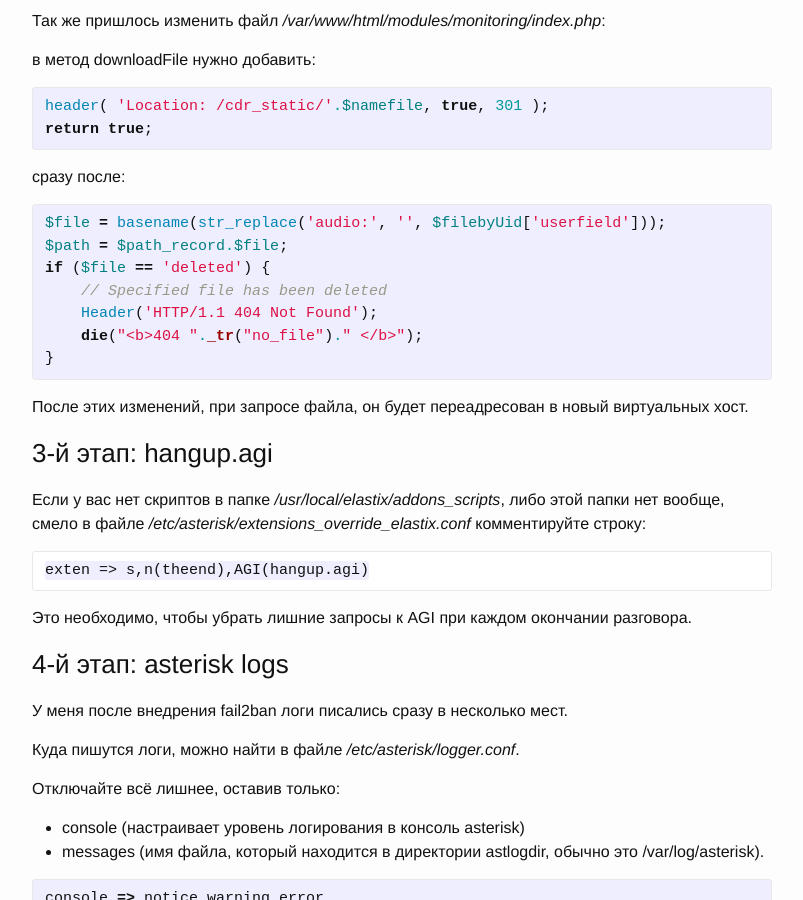
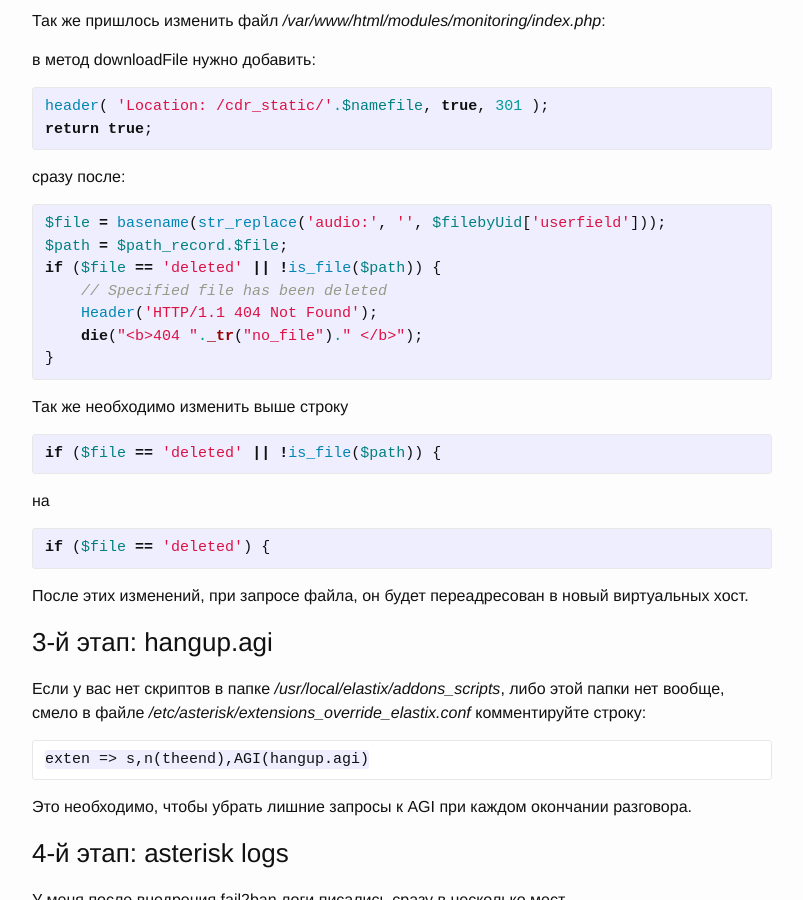
Before and after one commit to 755/755.github.io, a Jekyll site: the page built from _posts/2014-09-28-elastix-perfomance.markdown, in a window 1280 px wide and 900 px high, scrolled down 2166 px. Shown: the whole window, without its empty margins (238-1041 px from the left). Built offline with Jekyll 4.4.1, drawn with Linux system fonts in a browser that asks for light colours; comment, search, counter and statistics services are not loaded.

Commit message:
fix  2014-09-28-elastix-perfomance.markdown.

```diff
--- a/_posts/2014-09-28-elastix-perfomance.markdown
+++ b/_posts/2014-09-28-elastix-perfomance.markdown
@@ -93,11 +93,20 @@ return true;
 {% highlight php %}
 $file = basename(str_replace('audio:', '', $filebyUid['userfield']));
 $path = $path_record.$file;
-if ($file == 'deleted') {
+if ($file == 'deleted' || !is_file($path)) {
     // Specified file has been deleted
     Header('HTTP/1.1 404 Not Found');
     die("<b>404 "._tr("no_file")." </b>");
 }
+{% endhighlight %}
+
+Так же необходимо изменить выше строку
+{% highlight php %}
+if ($file == 'deleted' || !is_file($path)) {
+{% endhighlight %}
+на
+{% highlight php %}
+if ($file == 'deleted') {
 {% endhighlight %}
 
 После этих изменений, при запросе файла, он будет переадресован в новый виртуальных хост.
```
